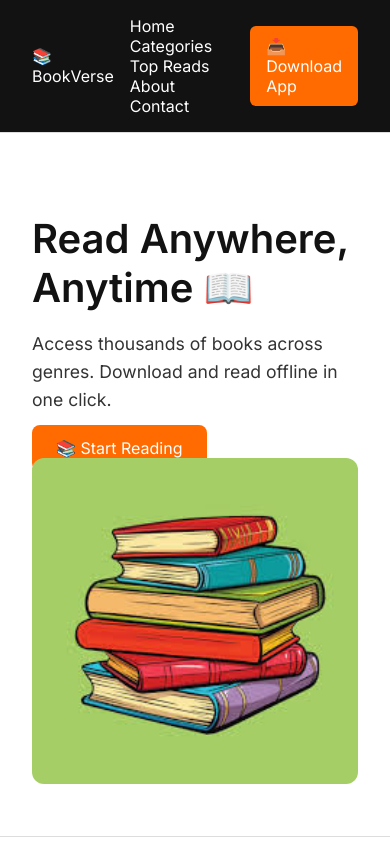
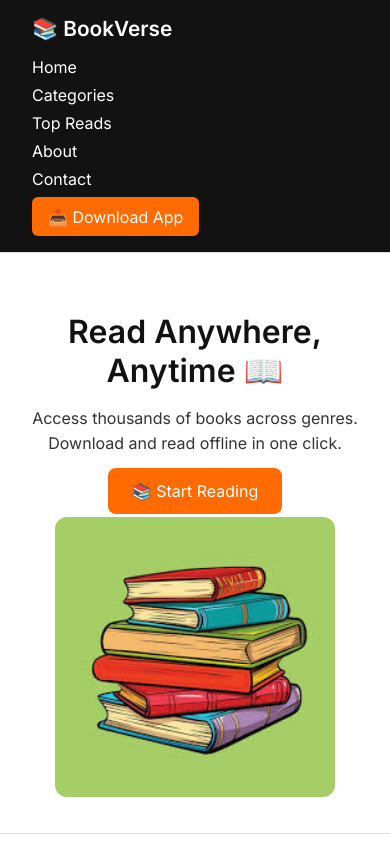
Before and after one commit to kingHsSuthar07/BooksVerse, a plain HTML site: page index.html in a window 390 px wide. Shown: the top 844 px of the page. Drawn offline with Linux system fonts and the light colour scheme.

Commit message:
Update index.html

```diff
--- a/index.html
+++ b/index.html
@@ -4,9 +4,12 @@
   <meta charset="UTF-8" />
   <meta name="viewport" content="width=device-width, initial-scale=1.0" />
   <title>BookVerse</title>
-  <link rel="stylesheet" href="styles.css" />
   <link href="https://fonts.googleapis.com/css2?family=Inter:wght@400;600&display=swap" rel="stylesheet">
   <style>
+    * {
+      box-sizing: border-box;
+    }
+
     body {
       margin: 0;
       font-family: 'Inter', sans-serif;
@@ -19,14 +22,25 @@
       color: #fff;
       padding: 1rem 2rem;
       display: flex;
+      flex-wrap: wrap;
       justify-content: space-between;
       align-items: center;
+    }
+
+    .logo {
+      font-weight: bold;
+      font-size: 1.3rem;
+    }
+
+    .nav-links {
+      display: flex;
+      flex-wrap: wrap;
+      gap: 1rem;
     }
 
     .nav-links a {
       color: #fff;
       text-decoration: none;
-      margin: 0 1rem;
     }
 
     .cta-button {
@@ -35,6 +49,7 @@
       color: #fff;
       text-decoration: none;
       border-radius: 6px;
+      margin-top: 0.5rem;
     }
 
     .hero {
@@ -55,7 +70,7 @@
 
     .hero-text {
       flex: 1;
-      min-width: 300px;
+      min-width: 280px;
     }
 
     .hero-text h1 {
@@ -80,7 +95,8 @@
     .hero-image {
       flex: 1;
       text-align: right;
-      min-width: 300px;
+      min-width: 280px;
+      margin-top: 1rem;
     }
 
     .hero-image img {
@@ -108,7 +124,7 @@
 
     .categories, .top-reads {
       display: grid;
-      grid-template-columns: repeat(auto-fit, minmax(180px, 1fr));
+      grid-template-columns: repeat(auto-fit, minmax(160px, 1fr));
       gap: 1rem;
     }
 
@@ -125,6 +141,60 @@
       padding: 2rem;
       background: #121212;
       color: #fff;
+    }
+
+    /* Responsive Design */
+    @media (max-width: 768px) {
+      .header {
+        flex-direction: column;
+        align-items: flex-start;
+      }
+
+      .nav-links {
+        margin-top: 1rem;
+        flex-direction: column;
+        gap: 0.5rem;
+      }
+
+      .cta-button {
+        align-self: flex-start;
+      }
+
+      .hero {
+        flex-direction: column;
+        text-align: center;
+        padding: 2rem 1rem;
+      }
+
+      .hero-content {
+        flex-direction: column;
+        align-items: center;
+      }
+
+      .hero-text h1 {
+        font-size: 2rem;
+      }
+
+      .hero-text p {
+        font-size: 1rem;
+      }
+
+      .hero-buttons {
+        margin-top: 1rem;
+      }
+
+      .hero-image {
+        text-align: center;
+      }
+
+      .hero-image img {
+        max-width: 100%;
+        height: auto;
+      }
+
+      section {
+        padding: 2rem 1rem;
+      }
     }
   </style>
 </head>
@@ -150,7 +220,7 @@
         <h1>Read Anywhere, Anytime 📖</h1>
         <p>Access thousands of books across genres. Download and read offline in one click.</p>
         <div class="hero-buttons">
-          <a href="Readingbooks.html" class="btn primary">📚 Start Reading</a>
+          <a href="Readingbooks.html" class="btn">📚 Start Reading</a>
         </div>
       </div>
       <div class="hero-image">
@@ -197,9 +267,9 @@
     <h2>📞 Contact Us</h2>
     <p>
       Got questions or suggestions? We'd love to hear from you! <br />
-      📧 Email: support@bookverse.com <br />
-      📍 Address: 123 Reading Lane, Knowledge City, PK <br />
-      📱 Phone: +92 123 4567890
+      📧 Email:  kinghssuthar@gmail.com <br />
+      📍 Address: Suthar Colony Mithi, Sindh, Pk <br />
+      📱 Phone: +92 315 2845770
     </p>
   </section>
 
```
